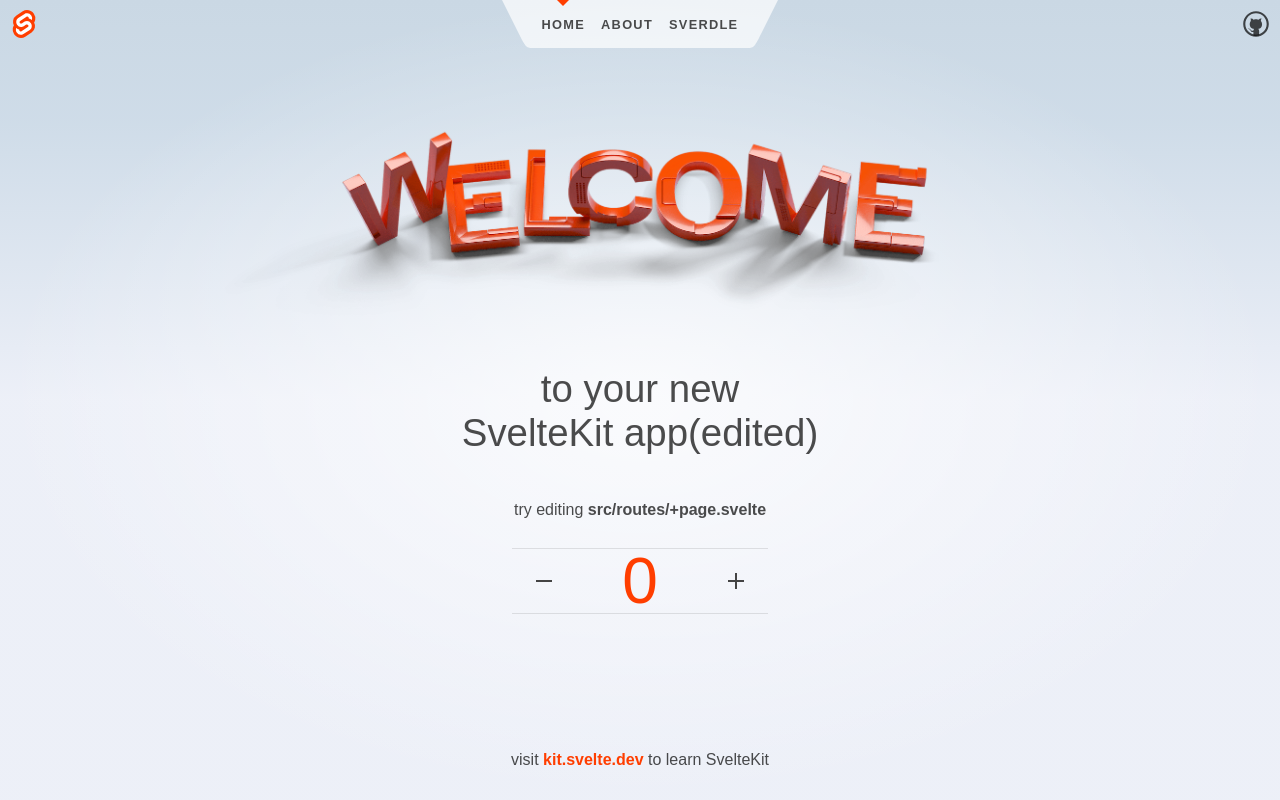
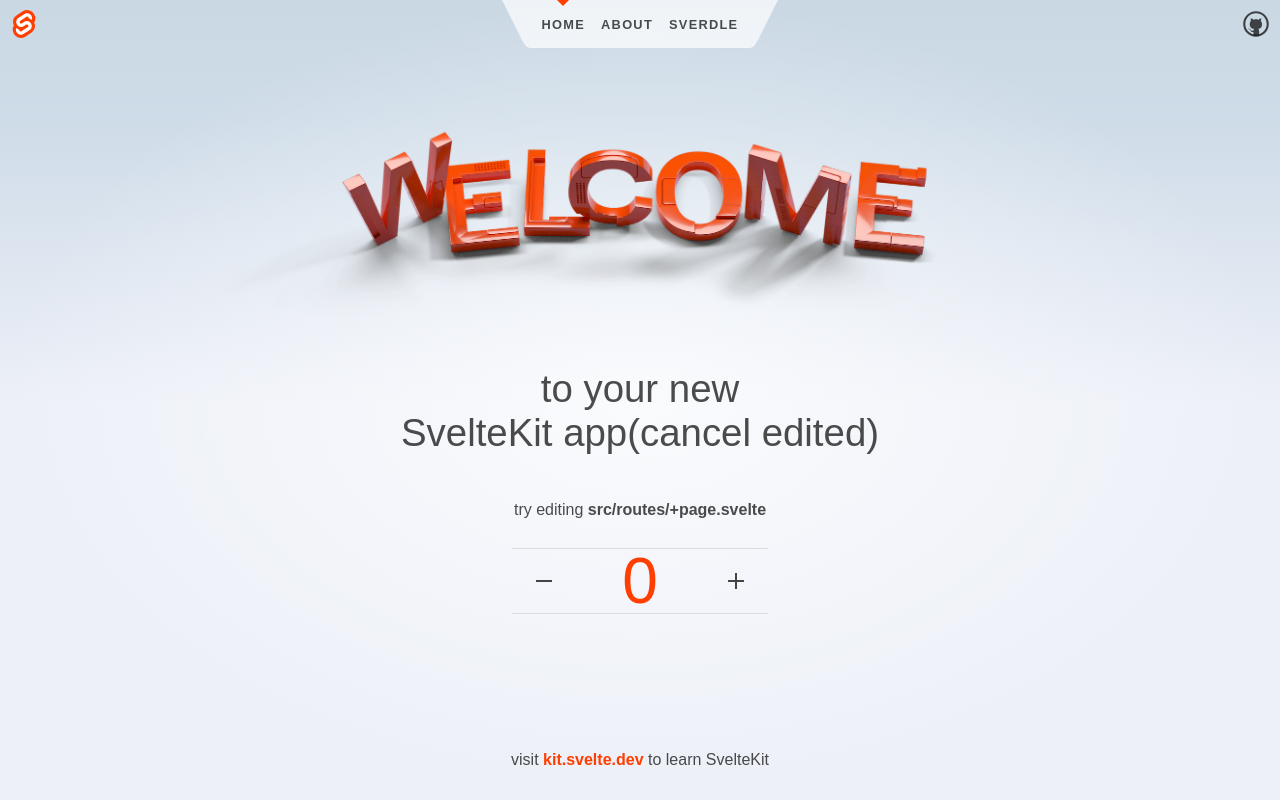
Before and after one commit to Hardtmk/test-app, a SvelteKit app: page / in a window 1280 px wide. Built offline with nearby package versions, Linux system fonts and the light colour scheme.

Commit message:
cancel edited

```diff
--- a/src/routes/+page.svelte
+++ b/src/routes/+page.svelte
@@ -18,7 +18,7 @@
 			</picture>
 		</span>
 
-		to your new<br />SvelteKit app(edited)
+		to your new<br />SvelteKit app(cancel edited)
 	</h1>
 
 	<h2>
```
